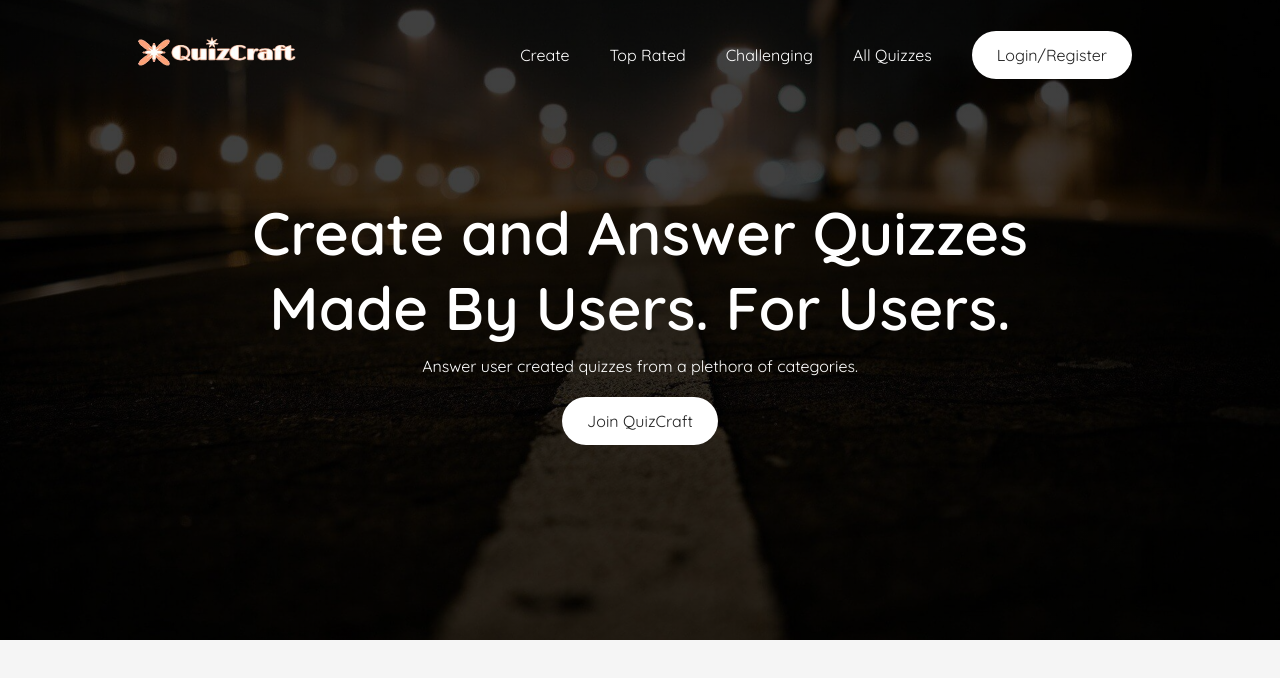
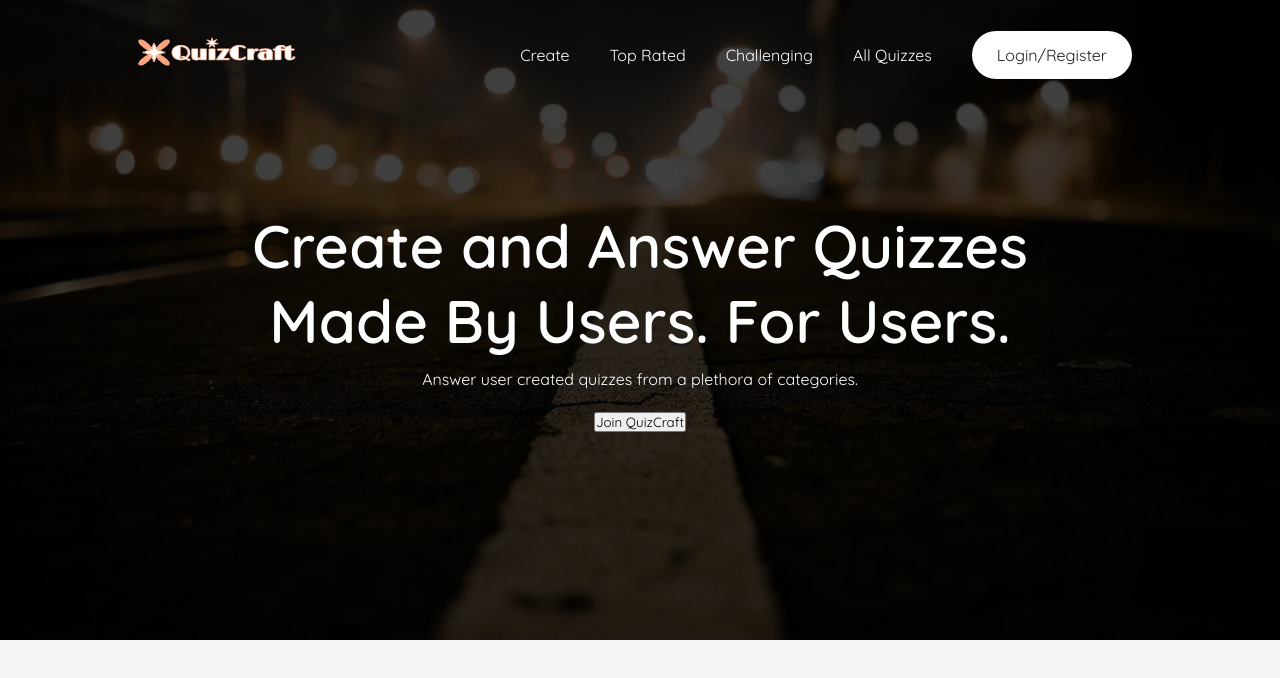
Before and after one commit to nromasanta/3680Project, a React (Vite) app: page / in a window 1280 px wide. Shown: the top 678 px of the page. Built offline with nearby package versions, Linux system fonts and the light colour scheme.

Commit message:
Missing changes from previous push

```diff
--- a/src/index.css
+++ b/src/index.css
@@ -22,17 +22,3 @@ a {
     padding-left: 10%;
     padding-right: 10%;
 }
-
-.btn {
-    background: #fff;
-    color: #212121;
-    padding: 14px 25px;
-    font-size: 16px;
-    border-radius: 30px;
-    cursor: pointer;
-    border: 0;
-    outline: 0;
-    display: inline-flex;
-    align-items: center;
-    justify-content: center;
-}
```
